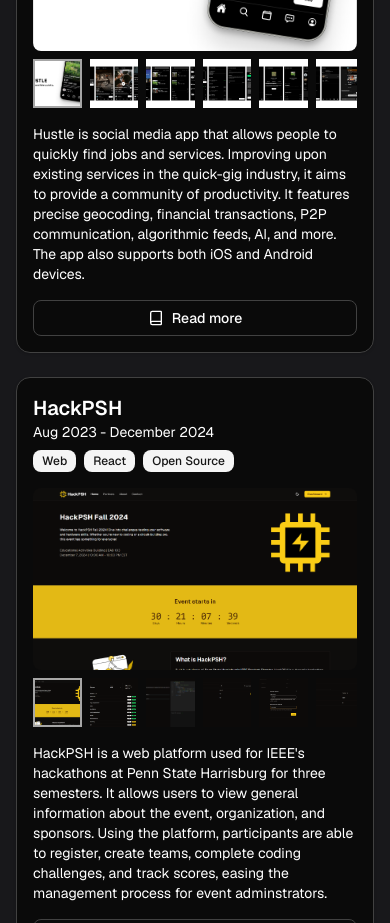
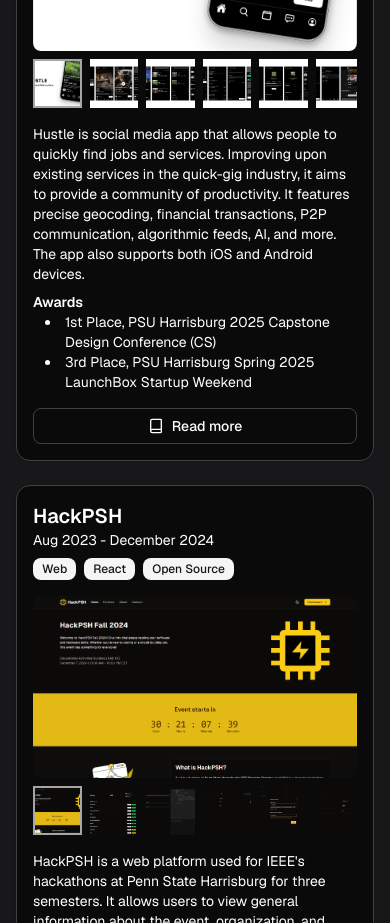
Before and after one commit to ImJunny/portfolio, a Next.js app: page / in a window 390 px wide. Shown: the part 1420-2343 px from the top of the page. Built offline with nearby package versions, Linux system fonts and the light colour scheme; grey boxes are pictures that could not be loaded.

Commit message:
Add awards for projects

```diff
--- a/components/project-entry.tsx
+++ b/components/project-entry.tsx
@@ -16,13 +16,14 @@
     images?: string[];
     repo?: string;
     blog?: string;
+    awards?: string[];
   };
 };
 
 export type ProjectEntryType = ProjectEntryProps["data"];
 
 export default function ProjectEntry({ data }: ProjectEntryProps) {
-  const { description, images, repo, redirect, blog } = data;
+  const { description, images, repo, redirect, blog, awards } = data;
 
   return (
     <MotionEffect
@@ -42,6 +43,20 @@
           <p className="whitespace-pre-wrap text-sm lg:text-base">
             {description}
           </p>
+
+          {awards && (
+            <div className="mt-2">
+              <h3 className="font-semibold text-sm lg:text-base">Awards</h3>
+              {awards.map((award, index) => (
+                <li
+                  key={index}
+                  className="text-sm lg:text-base list-disc list-inside indent-[-1.25rem] ml-8"
+                >
+                  {award}
+                </li>
+              ))}
+            </div>
+          )}
 
           <div className="grid grid-cols-1 md:grid-cols-2 gap-2 mt-4">
             {blog && (
--- a/components/projects-section.tsx
+++ b/components/projects-section.tsx
@@ -21,7 +21,10 @@
         "/hustle/hustle-5.png",
         "/hustle/hustle-6.png",
       ],
-
+      awards: [
+        "1st Place, PSU Harrisburg 2025 Capstone Design Conference (CS)",
+        "3rd Place, PSU Harrisburg Spring 2025 LaunchBox Startup Weekend",
+      ],
       blog: "https://www.linkedin.com/posts/john-nhat-nguyen-29252021a_capstone-development-thankyou-activity-7323815129463013376-MB0_?utm_source=share&utm_medium=member_desktop&rcm=ACoAADc__44Bwbl0IsvjZ0MJj_aeW0XTGvFMnw4",
     },
     {
--- a/components/skills-section.tsx
+++ b/components/skills-section.tsx
@@ -55,6 +55,16 @@
     { title: "Docker", slug: "docker", redirect: "https://www.docker.com/" },
     { title: "TRPC", slug: "trpc", redirect: "https://trpc.io/" },
     { title: "Figma", slug: "figma", redirect: "https://figma.com/" },
+    {
+      title: "Android Studio",
+      slug: "androidstudio",
+      redirect: "https://developer.android.com/studio",
+    },
+    {
+      title: "Xcode",
+      slug: "xcode",
+      redirect: "https://developer.apple.com/xcode/",
+    },
   ];
 
   return (
```
